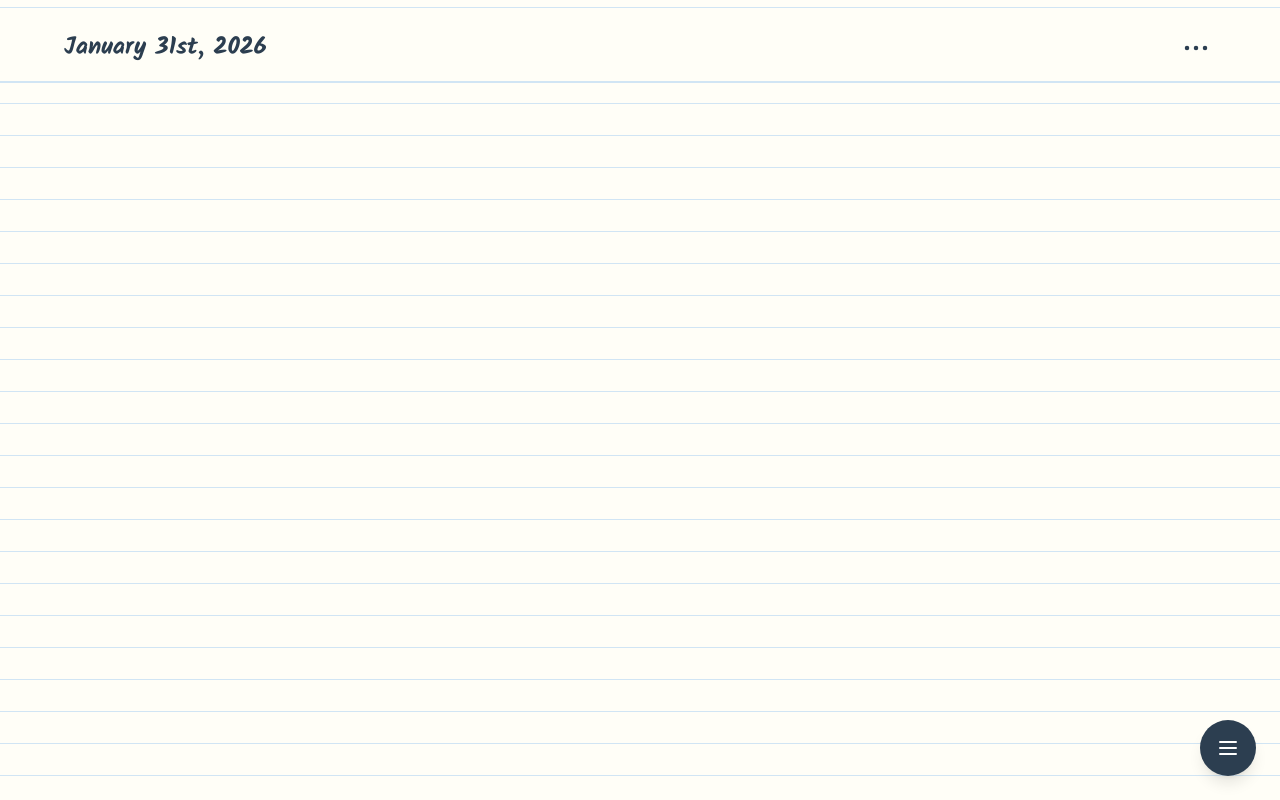
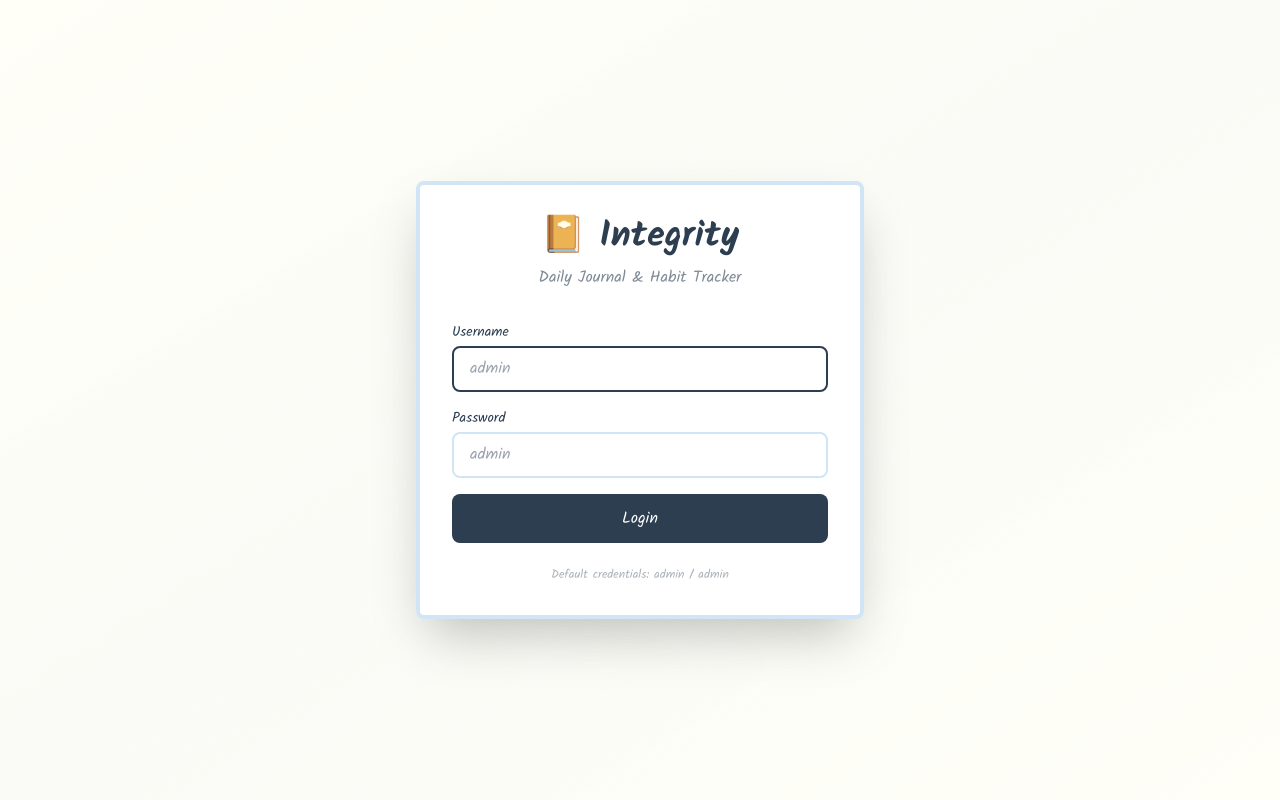
Before and after one commit to ajayraho/integrity, a React (Vite) app: page / in a window 1280 px wide. Built offline with nearby package versions, Linux system fonts and the light colour scheme.

Commit message:
Implement simple authentication system with admin/admin credentials

```diff
--- a/dev-dist/sw.js
+++ b/dev-dist/sw.js
@@ -82,7 +82,7 @@ define(['./workbox-ca84f546'], (function (workbox) { 'use strict';
     "revision": "3ca0b8505b4bec776b69afdba2768812"
   }, {
     "url": "index.html",
-    "revision": "0.jkamacs7j08"
+    "revision": "0.nu2t4djbdig"
   }], {});
   workbox.cleanupOutdatedCaches();
   workbox.registerRoute(new workbox.NavigationRoute(workbox.createHandlerBoundToURL("index.html"), {
--- a/src/App.jsx
+++ b/src/App.jsx
@@ -6,17 +6,44 @@ import TimelineView from './components/TimelineView'
 import GridView from './components/GridView'
 import HabitManagement from './components/HabitManagement'
 import NavigationButton from './components/NavigationButton'
+import Login from './components/Login'
 import { initializeNotifications } from './utils/notifications'
 import './App.css'
 
 function App() {
   const [currentView, setCurrentView] = useState('continuous')
   const [showHabitManagement, setShowHabitManagement] = useState(false)
+  const [isAuthenticated, setIsAuthenticated] = useState(false)
+
+  useEffect(() => {
+    // Check if user is already authenticated
+    const authStatus = localStorage.getItem('isAuthenticated')
+    if (authStatus === 'true') {
+      setIsAuthenticated(true)
+    }
+  }, [])
 
   useEffect(() => {
     // Initialize PWA notifications
-    initializeNotifications()
-  }, [])
+    if (isAuthenticated) {
+      initializeNotifications()
+    }
+  }, [isAuthenticated])
+
+  const handleLogin = () => {
+    setIsAuthenticated(true)
+  }
+
+  const handleLogout = () => {
+    localStorage.removeItem('isAuthenticated')
+    localStorage.removeItem('username')
+    setIsAuthenticated(false)
+  }
+
+  // Show login if not authenticated
+  if (!isAuthenticated) {
+    return <Login onLogin={handleLogin} />
+  }
 
   const renderView = () => {
     switch (currentView) {
@@ -47,6 +74,7 @@ function App() {
         currentView={currentView}
         onViewChange={setCurrentView}
         onManageHabits={() => setShowHabitManagement(true)}
+        onLogout={handleLogout}
       />
 
       {showHabitManagement && (
--- /dev/null
+++ b/src/components/Login.jsx
@@ -0,0 +1,91 @@
+import { useState } from 'react'
+
+function Login({ onLogin }) {
+    const [username, setUsername] = useState('')
+    const [password, setPassword] = useState('')
+    const [error, setError] = useState('')
+
+    const handleSubmit = (e) => {
+        e.preventDefault()
+
+        // Simple auth check
+        if (username === 'admin' && password === 'admin') {
+            // Store auth in localStorage
+            localStorage.setItem('isAuthenticated', 'true')
+            localStorage.setItem('username', username)
+            onLogin()
+        } else {
+            setError('Invalid credentials. Use admin/admin')
+            setPassword('')
+        }
+    }
+
+    return (
+        <div className="fixed inset-0 bg-gradient-to-br from-paper via-line/10 to-paper flex items-center justify-center p-4">
+            <div className="bg-white border-4 border-line rounded-lg shadow-2xl p-8 max-w-md w-full">
+                <div className="text-center mb-8">
+                    <h1 className="text-4xl font-bold text-ink mb-2">📔 Integrity</h1>
+                    <p className="text-ink/60">Daily Journal & Habit Tracker</p>
+                </div>
+
+                <form onSubmit={handleSubmit} className="space-y-4">
+                    <div>
+                        <label htmlFor="username" className="block text-sm font-medium text-ink mb-1">
+                            Username
+                        </label>
+                        <input
+                            id="username"
+                            type="text"
+                            value={username}
+                            onChange={(e) => {
+                                setUsername(e.target.value)
+                                setError('')
+                            }}
+                            className="w-full px-4 py-2 border-2 border-line rounded-lg focus:border-ink outline-none text-ink"
+                            placeholder="admin"
+                            autoComplete="username"
+                            autoFocus
+                        />
+                    </div>
+
+                    <div>
+                        <label htmlFor="password" className="block text-sm font-medium text-ink mb-1">
+                            Password
+                        </label>
+                        <input
+                            id="password"
+                            type="password"
+                            value={password}
+                            onChange={(e) => {
+                                setPassword(e.target.value)
+                                setError('')
+                            }}
+                            className="w-full px-4 py-2 border-2 border-line rounded-lg focus:border-ink outline-none text-ink"
+                            placeholder="admin"
+                            autoComplete="current-password"
+                        />
+                    </div>
+
+                    {error && (
+                        <div className="text-red-600 text-sm bg-red-50 border border-red-200 rounded-lg p-3">
+                            {error}
+                        </div>
+                    )}
+
+                    <button
+                        type="submit"
+                        className="w-full bg-ink text-white py-3 rounded-lg font-medium hover:bg-ink/90 transition-colors"
+                    >
+                        Login
+                    </button>
+                </form>
+
+                <div className="mt-6 text-center text-xs text-ink/40">
+                    Default credentials: admin / admin
+                </div>
+            </div>
+        </div>
+    )
+}
+
+export default Login
--- a/src/components/NavigationButton.jsx
+++ b/src/components/NavigationButton.jsx
@@ -1,6 +1,6 @@
 import { useState } from 'react'
 
-function NavigationButton({ currentView, onViewChange, onManageHabits }) {
+function NavigationButton({ currentView, onViewChange, onManageHabits, onLogout }) {
     const [showMenu, setShowMenu] = useState(false)
 
     const views = [
@@ -42,6 +42,19 @@ function NavigationButton({ currentView, onViewChange, onManageHabits }) {
                         <span className="text-lg">⚙️</span>
                         <span className="text-sm text-ink">Manage Habits</span>
                     </button>
+
+                    <button
+                        onClick={() => {
+                            if (confirm('Are you sure you want to logout?')) {
+                                onLogout()
+                                setShowMenu(false)
+                            }
+                        }}
+                        className="w-full text-left px-4 py-2 hover:bg-red-50 transition-colors flex items-center gap-2 text-red-600"
+                    >
+                        <span className="text-lg">🚪</span>
+                        <span className="text-sm">Logout</span>
+                    </button>
                 </div>
             )}
 
```
